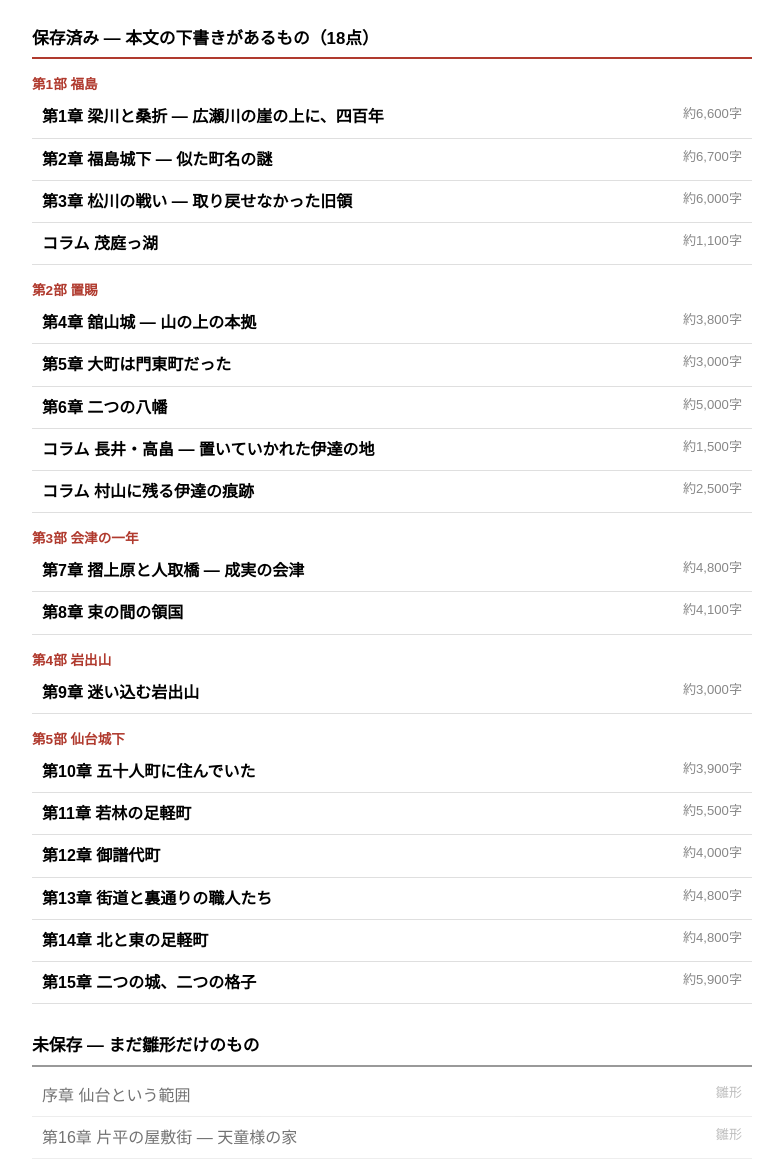
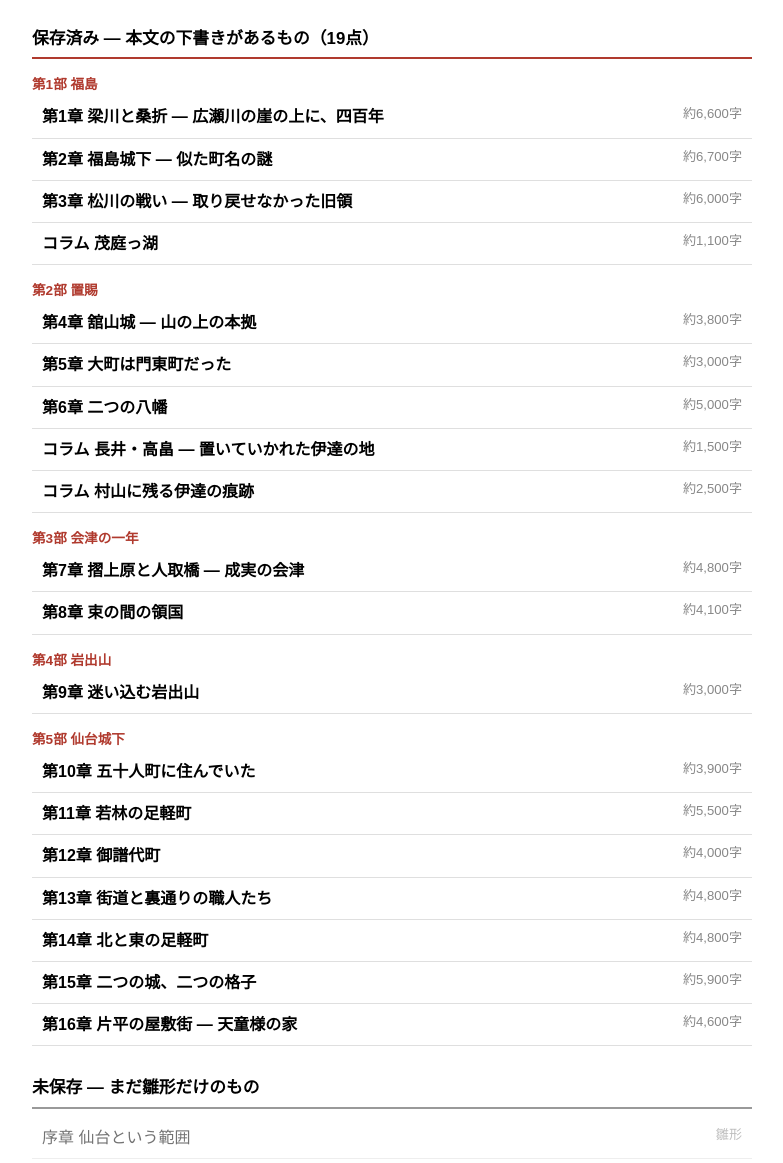
Before and after one commit to oosawak/date-no-kuni, a plain HTML site: page index.html in a window 1280 px wide. Shown: the part 117-1280 px from the top of the page, without its empty margins (248-1031 px from the left). Drawn offline with Linux system fonts and the light colour scheme.

Commit message:
第16章を保存済みに更新

```diff
--- a/index.html
+++ b/index.html
@@ -31,7 +31,7 @@
   <h1>『伊達の国を歩く（仮）』下書き保存の一覧</h1>
   <div class="sub">各タイトルを押すと、その章の原稿（GitHub上のMarkdown）が開きます。下書きのコピーは非公開リポジトリ zenn-articles に保存中。2026年11月3日時点</div>
 
-  <h2>保存済み ― 本文の下書きがあるもの（18点）</h2>
+  <h2>保存済み ― 本文の下書きがあるもの（19点）</h2>
   <div class="part">第1部 福島</div>
   <ul>
     <li><span class="name"><a href="https://github.com/oosawak/sengoku-life-sim/blob/main/docs/book-ch01-yanagawa-koori.md">第1章 梁川と桑折 ― 広瀬川の崖の上に、四百年</a></span><span class="meta">約6,600字</span></li>
@@ -64,12 +64,12 @@
     <li><span class="name"><a href="https://github.com/oosawak/sengoku-life-sim/blob/main/docs/book-ch13-shokunin.md">第13章 街道と裏通りの職人たち</a></span><span class="meta">約4,800字</span></li>
     <li><span class="name"><a href="https://github.com/oosawak/sengoku-life-sim/blob/main/docs/book-ch14-kita-higashi-ashigaru.md">第14章 北と東の足軽町</a></span><span class="meta">約4,800字</span></li>
     <li><span class="name"><a href="https://github.com/oosawak/sengoku-life-sim/blob/main/docs/book-ch15-two-grids.md">第15章 二つの城、二つの格子</a></span><span class="meta">約5,900字</span></li>
+    <li><span class="name"><a href="https://github.com/oosawak/sengoku-life-sim/blob/main/docs/book-ch16-katahira-tendo.md">第16章 片平の屋敷街 ― 天童様の家</a></span><span class="meta">約4,600字</span></li>
   </ul>
 
   <h2 class="todo">未保存 ― まだ雛形だけのもの</h2>
   <ul>
     <li class="dim"><span class="name"><a href="https://github.com/oosawak/sengoku-life-sim/blob/main/docs/book-ch00-intro.md">序章 仙台という範囲</a></span><span class="meta">雛形</span></li>
-    <li class="dim"><span class="name"><a href="https://github.com/oosawak/sengoku-life-sim/blob/main/docs/book-ch16-katahira-tendo.md">第16章 片平の屋敷街 ― 天童様の家</a></span><span class="meta">雛形</span></li>
     <li class="dim"><span class="name"><a href="https://github.com/oosawak/sengoku-life-sim/blob/main/docs/book-ch17-ohashi-shigezane.md">第17章 大橋のほとり ― 成実の家</a></span><span class="meta">雛形</span></li>
     <li class="dim"><span class="name"><a href="https://github.com/oosawak/sengoku-life-sim/blob/main/docs/book-ch18-rokugo-hori.md">第18章 若林城を貫く水</a></span><span class="meta">雛形</span></li>
     <li class="dim"><span class="name"><a href="https://github.com/oosawak/sengoku-life-sim/blob/main/docs/book-ch19-shichigo-hori.md">第19章 七郷堀と小舟</a></span><span class="meta">雛形</span></li>
```
